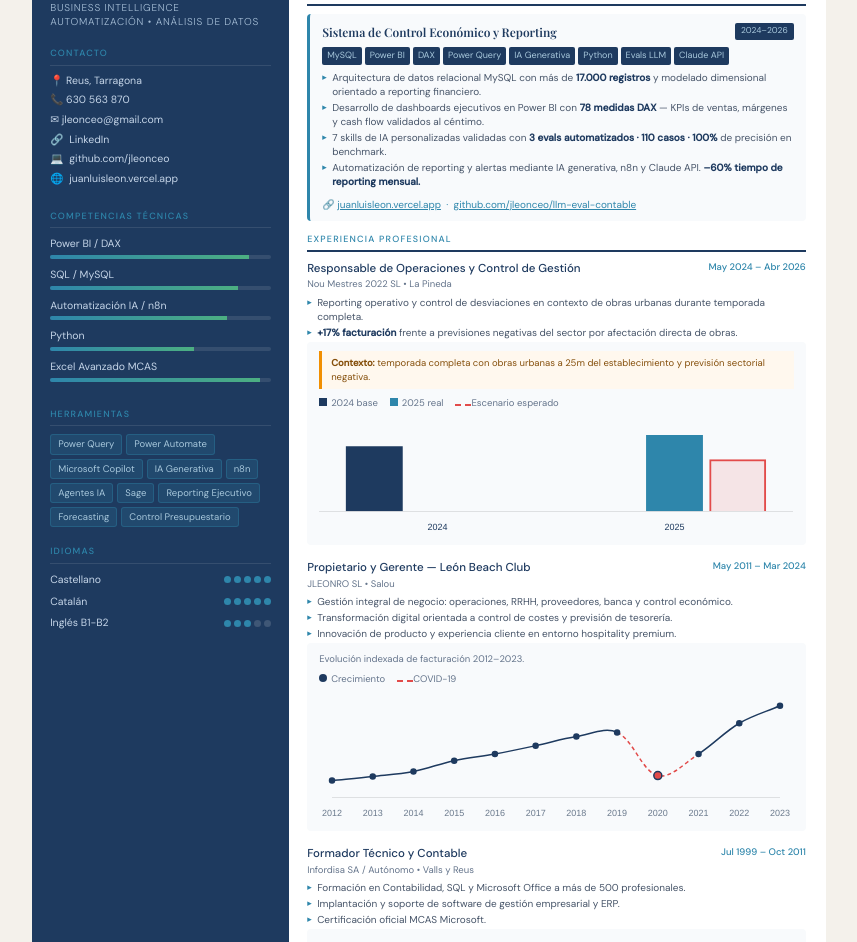
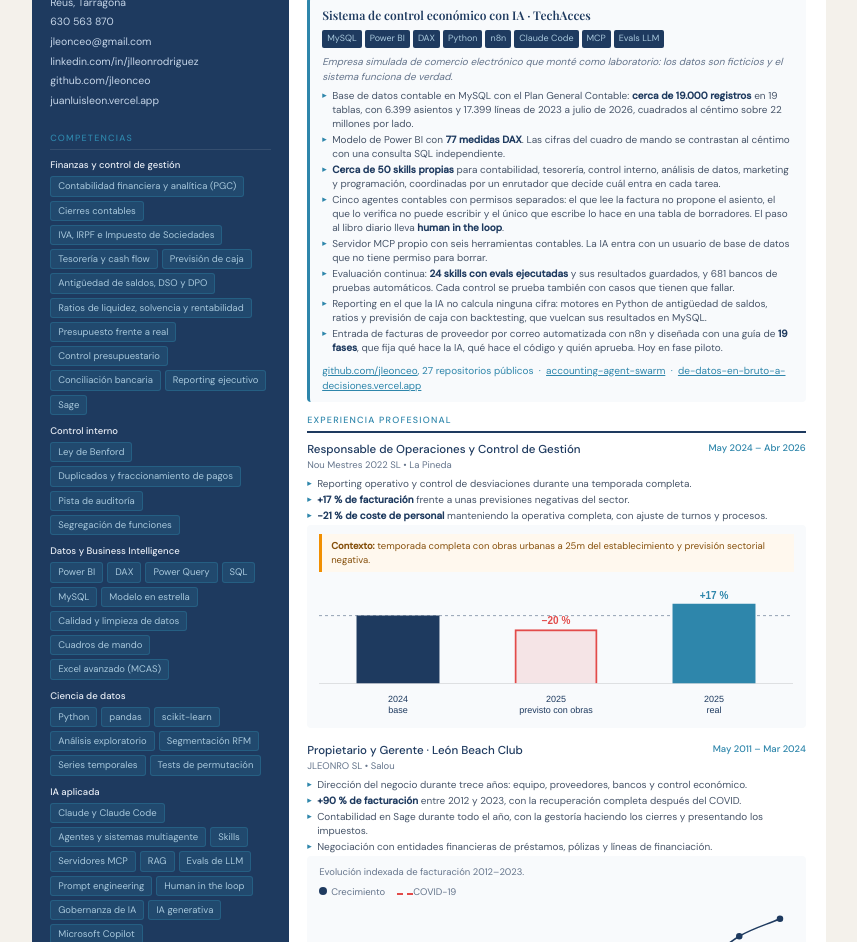
Before and after one commit to jleonceo/cv, a plain HTML site: page index.html in a window 1280 px wide. Shown: the part 162-1104 px from the top of the page, without its empty margins (211-1068 px from the left). Drawn offline with nearby package versions, Linux system fonts and the light colour scheme.

Commit message:
CV al día: cifras medidas, formación ordenada y gráfico de Nou Mestres rehecho
Titular nuevo, perfil reescrito, proyecto sin fecha y con las cifras de hoy,
competencias en etiquetas, formación en orden inverso y sección de divulgación.
El gráfico de Nou Mestres pasa a tres barras en el orden de la historia. Los
dos gráficos dejan de animarse para que impresos salgan igual que en pantalla.

```diff
--- a/index.html
+++ b/index.html
@@ -3,7 +3,7 @@
 <head>
 <meta charset="UTF-8">
 <meta name="viewport" content="width=device-width, initial-scale=1.0">
-<title>CV — Juan Luis León Rodríguez</title>
+<title>CV · Juan Luis León Rodríguez</title>
 <link href="https://fonts.googleapis.com/css2?family=Playfair+Display:wght@400;600&family=DM+Sans:wght@300;400;500&display=swap" rel="stylesheet">
 <script src="https://cdnjs.cloudflare.com/ajax/libs/Chart.js/4.4.1/chart.umd.js"></script>
 <style>
@@ -31,20 +31,6 @@ padding: 24px 18px;
 display: flex;
 flex-direction: column;
 gap: 18px;
-}
-.avatar {
-width: 60px;
-height: 60px;
-border-radius: 50%;
-background: #2E86AB;
-display: flex;
-align-items: center;
-justify-content: center;
-font-family: 'Playfair Display', serif;
-font-size: 22px;
-font-weight: 600;
-color: #fff;
-border: 2.5px solid rgba(255,255,255,0.25);
 }
 .name-block h1 {
 font-family: 'Playfair Display', serif;
@@ -91,26 +77,25 @@ line-height: 1.3;
 color: #c5d5e8;
 text-decoration: none;
 }
-.skill-bar-label {
-font-size: 10.5px;
-color: #c5d5e8;
-margin-bottom: 3px;
-}
-.skill-bar {
-height: 4px;
-background: rgba(255,255,255,0.1);
-border-radius: 2px;
-margin-bottom: 8px;
-overflow: hidden;
-}
-.skill-bar-fill {
-height: 100%;
-background: linear-gradient(90deg, #2E86AB, #4CAF82);
-}
 .tag-list {
 display: flex;
 flex-wrap: wrap;
 gap: 4px;
+}
+.tag-group-title {
+font-size: 9.5px;
+font-weight: 500;
+color: #e8edf5;
+margin: 9px 0 4px;
+}
+.tag-group-title:first-of-type {
+margin-top: 0;
+}
+.proyecto-intro {
+font-size: 10px;
+color: #64748b;
+font-style: italic;
+margin-bottom: 5px;
 }
 .tag {
 background: rgba(46,134,171,0.2);
@@ -266,6 +251,8 @@ color: #1E3A5F;
 @media print {
 body { background: white; }
 .page { margin: 0; }
+.chart-block, .edu-item, .exp-header { break-inside: avoid; }
+.tag-group-title { break-after: avoid; }
 }
 </style>
 </head>
@@ -273,54 +260,112 @@ body { background: white; }
 <div class="page">
 
 <aside class="sidebar">
-<div class="avatar">JL</div>
 
 <div class="name-block">
 <h1>Juan Luis León<br>Rodríguez</h1>
-<p class="tagline">Controller Financiero<br>Business Intelligence<br>Automatización • Análisis de Datos</p>
+<p class="tagline">Controller Financiero<br>Business Intelligence<br>IA aplicada a la contabilidad</p>
 </div>
 
 <div class="sidebar-section">
 <h3>Contacto</h3>
-<div class="contact-item">📍 Reus, Tarragona</div>
-<div class="contact-item">📞 630 563 870</div>
-<div class="contact-item">✉ jleonceo@gmail.com</div>
-<div class="contact-item">🔗 <a href="https://www.linkedin.com/in/jlleonrodriguez/">LinkedIn</a></div>
-<div class="contact-item">💻 <a href="https://github.com/jleonceo">github.com/jleonceo</a></div>
-<div class="contact-item">🌐 <a href="https://juanluisleon.vercel.app">juanluisleon.vercel.app</a></div>
+<div class="contact-item">Reus, Tarragona</div>
+<div class="contact-item">630 563 870</div>
+<div class="contact-item">jleonceo@gmail.com</div>
+<div class="contact-item"><a href="https://www.linkedin.com/in/jlleonrodriguez/">linkedin.com/in/jlleonrodriguez</a></div>
+<div class="contact-item"><a href="https://github.com/jleonceo">github.com/jleonceo</a></div>
+<div class="contact-item"><a href="https://juanluisleon.vercel.app">juanluisleon.vercel.app</a></div>
 </div>
 
 <div class="sidebar-section">
-<h3>Competencias técnicas</h3>
-<div class="skill-bar-label">Power BI / DAX</div>
-<div class="skill-bar"><div class="skill-bar-fill" style="width:90%"></div></div>
+<h3>Competencias</h3>
 
-<div class="skill-bar-label">SQL / MySQL</div>
-<div class="skill-bar"><div class="skill-bar-fill" style="width:85%"></div></div>
-
-<div class="skill-bar-label">Automatización IA / n8n</div>
-<div class="skill-bar"><div class="skill-bar-fill" style="width:80%"></div></div>
-
-<div class="skill-bar-label">Python</div>
-<div class="skill-bar"><div class="skill-bar-fill" style="width:65%"></div></div>
-
-<div class="skill-bar-label">Excel Avanzado MCAS</div>
-<div class="skill-bar"><div class="skill-bar-fill" style="width:95%"></div></div>
+<div class="tag-group-title">Finanzas y control de gestión</div>
+<div class="tag-list">
+<span class="tag">Contabilidad financiera y analítica (PGC)</span>
+<span class="tag">Cierres contables</span>
+<span class="tag">IVA, IRPF e Impuesto de Sociedades</span>
+<span class="tag">Tesorería y cash flow</span>
+<span class="tag">Previsión de caja</span>
+<span class="tag">Antigüedad de saldos, DSO y DPO</span>
+<span class="tag">Ratios de liquidez, solvencia y rentabilidad</span>
+<span class="tag">Presupuesto frente a real</span>
+<span class="tag">Control presupuestario</span>
+<span class="tag">Conciliación bancaria</span>
+<span class="tag">Reporting ejecutivo</span>
+<span class="tag">Sage</span>
 </div>
 
-<div class="sidebar-section">
-<h3>Herramientas</h3>
+<div class="tag-group-title">Control interno</div>
 <div class="tag-list">
+<span class="tag">Ley de Benford</span>
+<span class="tag">Duplicados y fraccionamiento de pagos</span>
+<span class="tag">Pista de auditoría</span>
+<span class="tag">Segregación de funciones</span>
+</div>
+
+<div class="tag-group-title">Datos y Business Intelligence</div>
+<div class="tag-list">
+<span class="tag">Power BI</span>
+<span class="tag">DAX</span>
 <span class="tag">Power Query</span>
+<span class="tag">SQL</span>
+<span class="tag">MySQL</span>
+<span class="tag">Modelo en estrella</span>
+<span class="tag">Calidad y limpieza de datos</span>
+<span class="tag">Cuadros de mando</span>
+<span class="tag">Excel avanzado (MCAS)</span>
+</div>
+
+<div class="tag-group-title">Ciencia de datos</div>
+<div class="tag-list">
+<span class="tag">Python</span>
+<span class="tag">pandas</span>
+<span class="tag">scikit-learn</span>
+<span class="tag">Análisis exploratorio</span>
+<span class="tag">Segmentación RFM</span>
+<span class="tag">Series temporales</span>
+<span class="tag">Tests de permutación</span>
+</div>
+
+<div class="tag-group-title">IA aplicada</div>
+<div class="tag-list">
+<span class="tag">Claude y Claude Code</span>
+<span class="tag">Agentes y sistemas multiagente</span>
+<span class="tag">Skills</span>
+<span class="tag">Servidores MCP</span>
+<span class="tag">RAG</span>
+<span class="tag">Evals de LLM</span>
+<span class="tag">Prompt engineering</span>
+<span class="tag">Human in the loop</span>
+<span class="tag">Gobernanza de IA</span>
+<span class="tag">IA generativa</span>
+<span class="tag">Microsoft Copilot</span>
+</div>
+
+<div class="tag-group-title">Automatización y desarrollo</div>
+<div class="tag-list">
+<span class="tag">n8n</span>
 <span class="tag">Power Automate</span>
-<span class="tag">Microsoft Copilot</span>
-<span class="tag">IA Generativa</span>
-<span class="tag">n8n</span>
-<span class="tag">Agentes IA</span>
-<span class="tag">Sage</span>
-<span class="tag">Reporting Ejecutivo</span>
-<span class="tag">Forecasting</span>
-<span class="tag">Control Presupuestario</span>
+<span class="tag">Git y GitHub</span>
+<span class="tag">Integración continua</span>
+<span class="tag">Webs en Astro y React</span>
+<span class="tag">Vercel</span>
+</div>
+
+<div class="tag-group-title">Protección de datos</div>
+<div class="tag-list">
+<span class="tag">RGPD y LOPDGDD</span>
+<span class="tag">Anonimización y seudonimización</span>
+</div>
+
+<div class="tag-group-title">Gestión y formación</div>
+<div class="tag-list">
+<span class="tag">Dirección de equipos</span>
+<span class="tag">Negociación con bancos y proveedores</span>
+<span class="tag">Formación en empresas</span>
+<span class="tag">Formación para el empleo</span>
+<span class="tag">Formación a funcionarios</span>
+<span class="tag">Manuales y documentación técnica</span>
 </div>
 </div>
 
@@ -328,7 +373,7 @@ body { background: white; }
 <h3>Idiomas</h3>
 <div class="idioma-row"><span>Castellano</span><div class="idioma-nivel"><div class="dot filled"></div><div class="dot filled"></div><div class="dot filled"></div><div class="dot filled"></div><div class="dot filled"></div></div></div>
 <div class="idioma-row"><span>Catalán</span><div class="idioma-nivel"><div class="dot filled"></div><div class="dot filled"></div><div class="dot filled"></div><div class="dot filled"></div><div class="dot filled"></div></div></div>
-<div class="idioma-row"><span>Inglés B1-B2</span><div class="idioma-nivel"><div class="dot filled"></div><div class="dot filled"></div><div class="dot filled"></div><div class="dot"></div><div class="dot"></div></div></div>
+<div class="idioma-row"><span>Inglés B2</span><div class="idioma-nivel"><div class="dot filled"></div><div class="dot filled"></div><div class="dot filled"></div><div class="dot"></div><div class="dot"></div></div></div>
 </div>
 </aside>
 
@@ -337,7 +382,7 @@ body { background: white; }
 <section>
 <div class="section-title">Perfil profesional</div>
 <p class="perfil-text">
-Profesional senior con más de 25 años de experiencia en control de gestión, análisis financiero y transformación digital de procesos. Especializado en Business Intelligence, automatización y reporting ejecutivo mediante Power BI, SQL y herramientas de IA aplicada al negocio. Desarrollo sistemas de análisis y control orientados a la toma de decisiones, integrando datos operativos, financieros y comerciales en entornos de reporting accionable.
+Más de 25 años de trayectoria: doce como formador técnico y contable, trece al frente de mi propio negocio y dos como responsable de operaciones y control de gestión. Hoy diseño sistemas de IA aplicados a la contabilidad y al control de gestión. Ninguna cifra sale de ellos sin cuadrar al céntimo con la base de datos.
 </p>
 </section>
 
@@ -345,30 +390,36 @@ Profesional senior con más de 25 años de experiencia en control de gestión, a
 <div class="section-title">Proyecto destacado</div>
 <div class="proyecto-card">
 <div class="proyecto-header">
-<h4>Sistema de Control Económico y Reporting</h4>
-<span class="badge">2024–2026</span>
+<h4>Sistema de control económico con IA · TechAcces</h4>
 </div>
 
 <div class="proyecto-stack">
 <span class="stack-tag">MySQL</span>
 <span class="stack-tag">Power BI</span>
 <span class="stack-tag">DAX</span>
-<span class="stack-tag">Power Query</span>
-<span class="stack-tag">IA Generativa</span>
 <span class="stack-tag">Python</span>
+<span class="stack-tag">n8n</span>
+<span class="stack-tag">Claude Code</span>
+<span class="stack-tag">MCP</span>
 <span class="stack-tag">Evals LLM</span>
-<span class="stack-tag">Claude API</span>
 </div>
 
+<p class="proyecto-intro">Empresa simulada de comercio electrónico que monté como laboratorio: los datos son ficticios y el sistema funciona de verdad.</p>
+
 <ul class="proyecto-bullets">
-<li>Arquitectura de datos relacional MySQL con más de <strong class="kpi">17.000 registros</strong> y modelado dimensional orientado a reporting financiero.</li>
-<li>Desarrollo de dashboards ejecutivos en Power BI con <strong class="kpi">78 medidas DAX</strong> — KPIs de ventas, márgenes y cash flow validados al céntimo.</li>
-<li>7 skills de IA personalizadas validadas con <strong class="kpi">3 evals automatizados · 110 casos · 100%</strong> de precisión en benchmark.</li>
-<li>Automatización de reporting y alertas mediante IA generativa, n8n y Claude API. <strong class="kpi">–60% tiempo de reporting mensual.</strong></li>
+<li>Base de datos contable en MySQL con el Plan General Contable: <strong class="kpi">cerca de 19.000 registros</strong> en 19 tablas, con 6.399 asientos y 17.399 líneas de 2023 a julio de 2026, cuadrados al céntimo sobre 22 millones por lado.</li>
+<li>Modelo de Power BI con <strong class="kpi">77 medidas DAX</strong>. Las cifras del cuadro de mando se contrastan al céntimo con una consulta SQL independiente.</li>
+<li><strong class="kpi">Cerca de 50 skills propias</strong> para contabilidad, tesorería, control interno, análisis de datos, marketing y programación, coordinadas por un enrutador que decide cuál entra en cada tarea.</li>
+<li>Cinco agentes contables con permisos separados: el que lee la factura no propone el asiento, el que lo verifica no puede escribir y el único que escribe lo hace en una tabla de borradores. El paso al libro diario lleva <strong class="kpi">human in the loop</strong>.</li>
+<li>Servidor MCP propio con seis herramientas contables. La IA entra con un usuario de base de datos que no tiene permiso para borrar.</li>
+<li>Evaluación continua: <strong class="kpi">24 skills con evals ejecutadas</strong> y sus resultados guardados, y 681 bancos de pruebas automáticos. Cada control se prueba también con casos que tienen que fallar.</li>
+<li>Reporting en el que la IA no calcula ninguna cifra: motores en Python de antigüedad de saldos, ratios y previsión de caja con backtesting, que vuelcan sus resultados en MySQL.</li>
+<li>Entrada de facturas de proveedor por correo automatizada con n8n y diseñada con una guía de <strong class="kpi">19 fases</strong>, que fija qué hace la IA, qué hace el código y quién aprueba. Hoy en fase piloto.</li>
 </ul>
 <div style="margin-top:8px;font-size:10px;color:#2E86AB;">
-  🔗 <a href="https://juanluisleon.vercel.app" style="color:#2E86AB;">juanluisleon.vercel.app</a> &nbsp;·&nbsp;
-  <a href="https://github.com/jleonceo/llm-eval-contable" style="color:#2E86AB;">github.com/jleonceo/llm-eval-contable</a>
+  <a href="https://github.com/jleonceo" style="color:#2E86AB;">github.com/jleonceo</a>, 27 repositorios públicos &nbsp;·&nbsp;
+  <a href="https://github.com/jleonceo/accounting-agent-swarm" style="color:#2E86AB;">accounting-agent-swarm</a> &nbsp;·&nbsp;
+  <a href="https://de-datos-en-bruto-a-decisiones.vercel.app" style="color:#2E86AB;">de-datos-en-bruto-a-decisiones.vercel.app</a>
 </div>
 </div>
 </section>
@@ -384,8 +435,9 @@ Profesional senior con más de 25 años de experiencia en control de gestión, a
 <div class="exp-empresa">Nou Mestres 2022 SL • La Pineda</div>
 
 <ul class="exp-bullets">
-<li>Reporting operativo y control de desviaciones en contexto de obras urbanas durante temporada completa.</li>
-<li><strong class="kpi">+17% facturación</strong> frente a previsiones negativas del sector por afectación directa de obras.</li>
+<li>Reporting operativo y control de desviaciones durante una temporada completa.</li>
+<li><strong class="kpi">+17 % de facturación</strong> frente a unas previsiones negativas del sector.</li>
+<li><strong class="kpi">−21 % de coste de personal</strong> manteniendo la operativa completa, con ajuste de turnos y procesos.</li>
 </ul>
 
 <div class="chart-block">
@@ -393,13 +445,7 @@ Profesional senior con más de 25 años de experiencia en control de gestión, a
 <strong>Contexto:</strong> temporada completa con obras urbanas a 25m del establecimiento y previsión sectorial negativa.
 </div>
 
-<div class="chart-legend">
-<span><span class="leg-sq" style="background:#1E3A5F"></span>2024 base</span>
-<span><span class="leg-sq" style="background:#2E86AB"></span>2025 real</span>
-<span><span style="display:inline-block;width:16px;height:0;border-top:2px dashed #E24B4A;"></span>Escenario esperado</span>
-</div>
-
-<div style="position:relative;width:100%;height:120px;">
+<div style="position:relative;width:100%;height:140px;">
 <canvas id="mestres"></canvas>
 </div>
 </div>
@@ -407,15 +453,16 @@ Profesional senior con más de 25 años de experiencia en control de gestión, a
 
 <div class="exp-item">
 <div class="exp-header">
-<div class="exp-title">Propietario y Gerente — León Beach Club</div>
+<div class="exp-title">Propietario y Gerente · León Beach Club</div>
 <span class="exp-fecha">May 2011 – Mar 2024</span>
 </div>
 <div class="exp-empresa">JLEONRO SL • Salou</div>
 
 <ul class="exp-bullets">
-<li>Gestión integral de negocio: operaciones, RRHH, proveedores, banca y control económico.</li>
-<li>Transformación digital orientada a control de costes y previsión de tesorería.</li>
-<li>Innovación de producto y experiencia cliente en entorno hospitality premium.</li>
+<li>Dirección del negocio durante trece años: equipo, proveedores, bancos y control económico.</li>
+<li><strong class="kpi">+90 % de facturación</strong> entre 2012 y 2023, con la recuperación completa después del COVID.</li>
+<li>Contabilidad en Sage durante todo el año, con la gestoría haciendo los cierres y presentando los impuestos.</li>
+<li>Negociación con entidades financieras de préstamos, pólizas y líneas de financiación.</li>
 </ul>
 
 <div class="chart-block">
@@ -442,9 +489,10 @@ Evolución indexada de facturación 2012–2023.
 <div class="exp-empresa">Infordisa SA / Autónomo • Valls y Reus</div>
 
 <ul class="exp-bullets">
-<li>Formación en Contabilidad, SQL y Microsoft Office a más de 500 profesionales.</li>
-<li>Implantación y soporte de software de gestión empresarial y ERP.</li>
-<li>Certificación oficial MCAS Microsoft.</li>
+<li>Cursos de contabilidad, ofimática e internet para empresas, trabajadores y funcionarios de la Seguridad Social, la Guardia Civil y Hacienda.</li>
+<li>Contabilidad interna de Infordisa entre 1999 y 2004.</li>
+<li>Gestión de cursos subvencionados (FORCEM, hoy FUNDAE): tramitación, seguimiento y justificación de costes.</li>
+<li>Redacción de manuales de autoformación para el alumnado.</li>
 </ul>
 
 <div class="chart-block">
@@ -472,43 +520,52 @@ Evolución indexada de facturación 2012–2023.
 <div class="section-title">Formación</div>
 
 <div class="edu-item">
-<div class="edu-titulo">Bachelor en Ciencia de Datos • Universitat Carlemany</div>
-<div class="edu-meta">En curso • 2024</div>
+<div class="edu-titulo">Máster en IA Aplicada y Optimización de Procesos Productivos • Visual Business School</div>
+<div class="edu-meta">2026 • En curso</div>
 </div>
 
 <div class="edu-item">
-<div class="edu-titulo">MBA + Máster en Dirección de RRHH • ENEB / Grupo Esneca</div>
-<div class="edu-meta">2018</div>
+<div class="edu-titulo">Data Analytics Mastery · IA Edition • DS4B</div>
+<div class="edu-meta">2026 • En curso</div>
 </div>
 
 <div class="edu-item">
-<div class="edu-titulo">Máster en IA y Automatización • Visual Business School</div>
-<div class="edu-meta">En curso • 2026</div>
+<div class="edu-titulo">Grado en Ciencia de Datos • Universitat Carlemany</div>
+<div class="edu-meta">2022 • En curso</div>
+</div>
+
+<div class="edu-item">
+<div class="edu-titulo">Data Analytics Mastery y Python Data Science Mastery • DS4B</div>
+<div class="edu-meta">2022–2023</div>
 </div>
 
 <div class="edu-item">
 <div class="edu-titulo">Certificación MCAS • Microsoft</div>
-<div class="edu-meta">2008 — Access, Excel, Word y PowerPoint</div>
+<div class="edu-meta">2008 • Access, Excel, Word y PowerPoint</div>
 </div>
 
 <div class="edu-item">
-<div class="edu-titulo">Python Data Science Mastery • DS4B</div>
-<div class="edu-meta">2024</div>
-</div>
-
-<div class="edu-item">
-<div class="edu-titulo">Data Analytics Mastery • DS4B</div>
-<div class="edu-meta">2024</div>
-</div>
-
-<div class="edu-item">
-<div class="edu-titulo">Especialización Contabilidad Analítica, Financiera y Fiscal • INTECT</div>
-<div class="edu-meta">1997–1998</div>
+<div class="edu-titulo">Curso Superior de Seguridad Social y Derecho Laboral • CEF</div>
+<div class="edu-meta">1998–1999 • 450 horas</div>
 </div>
 
 <div class="edu-item">
 <div class="edu-titulo">Diplomatura en Relaciones Laborales • Universitat Rovira i Virgili</div>
-<div class="edu-meta">1997</div>
+<div class="edu-meta">1999</div>
+</div>
+
+<div class="edu-item">
+<div class="edu-titulo">Especialización en Contabilidad Analítica, Financiera y Fiscal • INTECT</div>
+<div class="edu-meta">1997–1998 • 800 horas</div>
+</div>
+</section>
+
+<section>
+<div class="section-title">Divulgación</div>
+
+<div class="edu-item">
+<div class="edu-titulo">Charla sobre skills de IA • Codemarketers</div>
+<div class="edu-meta">26 de junio de 2026</div>
 </div>
 </section>
 
@@ -516,39 +573,65 @@ Evolución indexada de facturación 2012–2023.
 </div>
 
 <script>
+Chart.defaults.animation = false;
 const base2024 = 150;
 const real2025 = 176;
 const esperado2025 = 120;
 
+const mestresValores = [base2024, esperado2025, real2025];
+const mestresTextos = ['#1E3A5F', '#E24B4A', '#2E86AB'];
+
+const lineaBaseYEtiquetas = {
+id: 'lineaBaseYEtiquetas',
+beforeDatasetsDraw(chart) {
+const { ctx, chartArea, scales } = chart;
+const yBase = scales.y.getPixelForValue(base2024);
+ctx.save();
+ctx.setLineDash([3, 3]);
+ctx.strokeStyle = 'rgba(30,58,95,0.45)';
+ctx.lineWidth = 1;
+ctx.beginPath();
+ctx.moveTo(chartArea.left, yBase);
+ctx.lineTo(chartArea.right, yBase);
+ctx.stroke();
+ctx.restore();
+},
+afterDatasetsDraw(chart) {
+const { ctx } = chart;
+ctx.save();
+ctx.font = '600 10px "DM Sans", sans-serif';
+ctx.textAlign = 'center';
+chart.getDatasetMeta(0).data.forEach((barra, i) => {
+if (i === 0) return;
+const pct = Math.round((mestresValores[i] / base2024 - 1) * 100);
+const texto = (pct > 0 ? '+' : '−') + Math.abs(pct) + ' %';
+ctx.fillStyle = mestresTextos[i];
+ctx.fillText(texto, barra.x, barra.y - 5);
+});
+ctx.restore();
+}
+};
+
 new Chart(document.getElementById('mestres'), {
 type: 'bar',
 data: {
-labels: ['2024', '2025'],
-datasets: [
-{
-label: '2024 base',
-data: [base2024, null],
-backgroundColor: '#1E3A5F'
-},
-{
-label: '2025 real',
-data: [null, real2025],
-backgroundColor: '#2E86AB'
-},
-{
-label: 'Esperado',
-data: [null, esperado2025],
-backgroundColor: 'rgba(226,75,74,0.12)',
-borderColor: '#E24B4A',
-borderWidth: 2
-}
-]
+labels: [['2024', 'base'], ['2025', 'previsto con obras'], ['2025', 'real']],
+datasets: [{
+data: mestresValores,
+backgroundColor: ['#1E3A5F', 'rgba(226,75,74,0.12)', '#2E86AB'],
+borderColor: ['#1E3A5F', '#E24B4A', '#2E86AB'],
+borderWidth: [0, 2, 0],
+categoryPercentage: 0.7,
+barPercentage: 0.75
+}]
 },
 options: {
 responsive: true,
 maintainAspectRatio: false,
+layout: { padding: { top: 14 } },
 plugins: {
-legend: { display: false }
+legend: { display: false },
+tooltip: { enabled: false }
 },
 scales: {
 x: {
@@ -558,10 +641,11 @@ ticks: { color: '#1E3A5F', font: { size: 9 } }
 y: {
 display: false,
 min: 0,
-max: 220
+max: 200
 }
 }
-}
+},
+plugins: [lineaBaseYEtiquetas]
 });
 
 const lbcLabels = ['2012','2013','2014','2015','2016','2017','2018','2019','2020','2021','2022','2023'];
```
